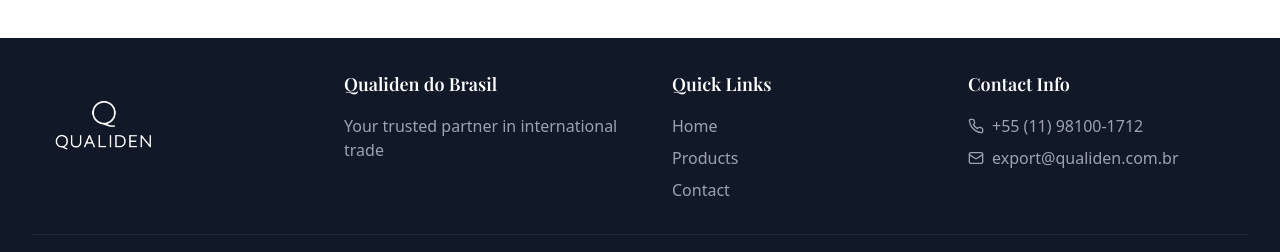
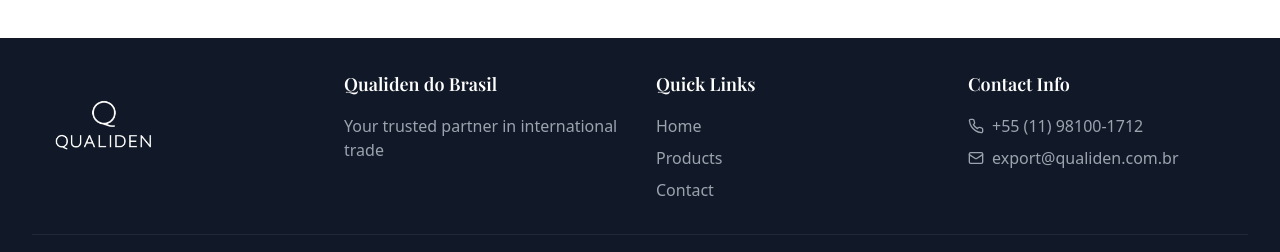
Before and after one commit to nicolesarvasicosta/site-qualiden, a React (Vite) app: page /contact in a window 1280 px wide. Shown: the part 1374-1626 px from the top of the page. Built offline with nearby package versions, Linux system fonts and the light colour scheme; no server answers.

Commit message:
fix footer alignment

```diff
--- a/src/components/Footer.tsx
+++ b/src/components/Footer.tsx
@@ -26,7 +26,7 @@ const Footer = () => {
           </div>
 
           {/* Quick Links Column */}
-          <div className="ml-4">
+          <div>
             <h3 className="text-lg font-playfair font-semibold mb-4">Quick Links</h3>
             <ul className="space-y-2">
               <li><a href="/" className="text-gray-400 hover:text-white">Home</a></li>
```
